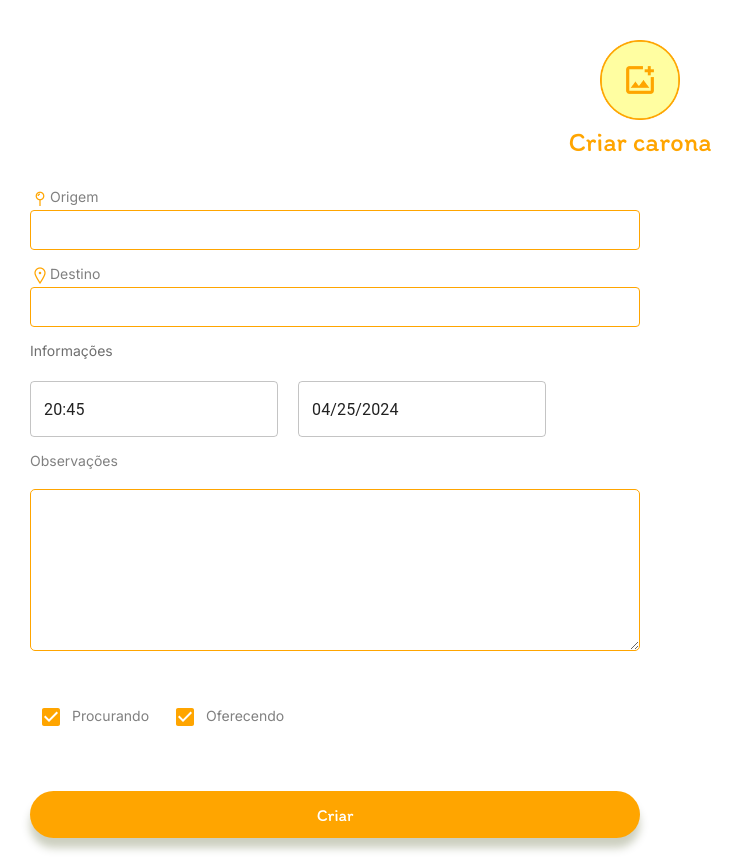
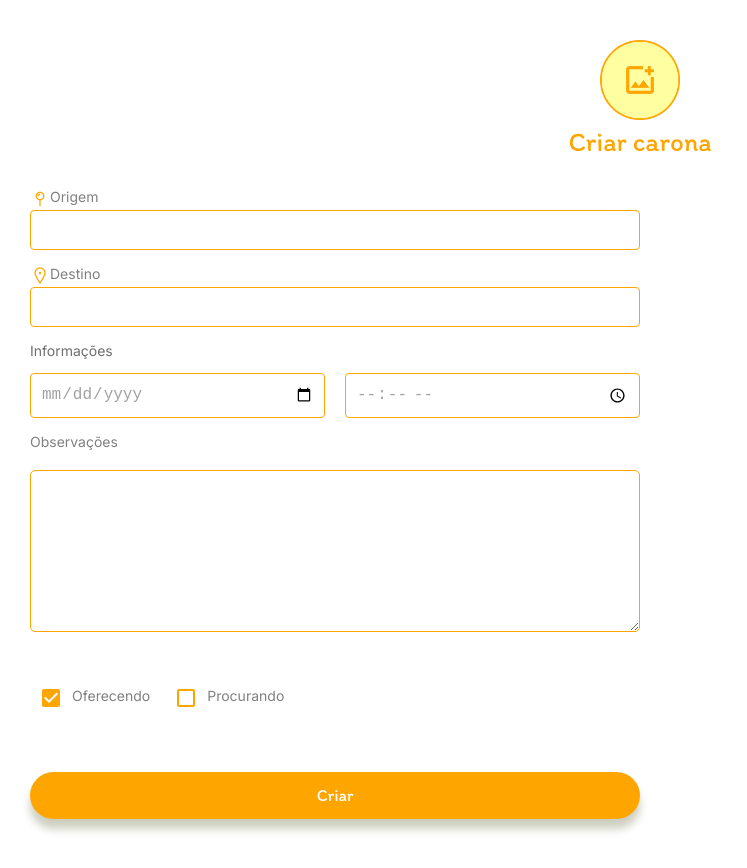
Before and after one commit to Rayane-Araujo/caronas_app, a React (Vite) app in the folder frontend/: page /ride-create in a window 1280 px wide. Shown: the whole page, without its empty margins (0-747 px from the left). Built offline with nearby package versions, Linux system fonts and the light colour scheme.

Commit message:
feat: consumindo api no ride create

```diff
--- a/frontend/src/App.jsx
+++ b/frontend/src/App.jsx
@@ -1,10 +1,13 @@
-import AppRoutes from './Routes';
+import { QueryClientProvider, QueryClient } from "@tanstack/react-query";
+import AppRoutes from "./Routes";
+
+const queryClient = new QueryClient();
 
 function App() {
   return (
-    <div>
-      <AppRoutes/>
-    </div>
+    <QueryClientProvider client={queryClient}>
+      <AppRoutes />
+    </QueryClientProvider>
   );
 }
 
--- /dev/null
+++ b/frontend/src/components/Mui/CheckBox.jsx
@@ -0,0 +1,44 @@
+import React, { useState } from "react";
+import Checkbox from "@mui/material/Checkbox";
+import { CheckboxFild, CheckboxWrapper } from "../../pages/RideCreate/styled";
+
+
+export const TypeCheckbox = () => {
+  const [selectedType, setSelectedType] = useState("offer");
+
+  const handleChange = (event) => {
+    setSelectedType(event.target.value);
+  };
+
+  return (
+    <CheckboxWrapper>
+      <CheckboxFild>
+        <Checkbox
+          checked={selectedType === "offer"}
+          onChange={handleChange}
+          value="offer"
+          sx={{
+            color: "#FFA500",
+            "&.Mui-checked": {
+              color: "#FFA500",
+            },
+          }}
+        />
+        <label>Oferecendo</label>
+
+        <Checkbox
+          checked={selectedType === "request"}
+          onChange={handleChange}
+          value="request"
+          sx={{
+            color: "#FFA500",
+            "&.Mui-checked": {
+              color: "#FFA500",
+            },
+          }}
+        />
+        <label>Procurando</label>
+      </CheckboxFild>
+    </CheckboxWrapper>
+  );
+};
--- a/frontend/src/components/Mui/DatePicker.jsx
+++ /dev/null
@@ -1,18 +0,0 @@
-import * as React from "react";
-import dayjs from "dayjs";
-import { DemoContainer, DemoItem } from "@mui/x-date-pickers/internals/demo";
-import { AdapterDayjs } from "@mui/x-date-pickers/AdapterDayjs";
-import { LocalizationProvider } from "@mui/x-date-pickers/LocalizationProvider";
-import { DatePicker } from "@mui/x-date-pickers/DatePicker";
-
-export const BasicDatePicker = () => {
-  return (
-    <LocalizationProvider dateAdapter={AdapterDayjs}>
-      <DemoContainer components={["DatePicker"]}>
-        <DemoItem>
-          <DatePicker defaultValue={dayjs()} />
-        </DemoItem>
-      </DemoContainer>
-    </LocalizationProvider>
-  );
-}
--- a/frontend/src/components/Mui/TimePicker.jsx
+++ /dev/null
@@ -1,18 +0,0 @@
-import * as React from "react";
-import dayjs from "dayjs";
-import { DemoContainer, DemoItem } from "@mui/x-date-pickers/internals/demo";
-import { AdapterDayjs } from "@mui/x-date-pickers/AdapterDayjs";
-import { LocalizationProvider } from "@mui/x-date-pickers/LocalizationProvider";
-import { TimePicker } from "@mui/x-date-pickers/TimePicker";
-
-export const BasicTimePicker = () => {
-  return (
-    <LocalizationProvider dateAdapter={AdapterDayjs}>
-      <DemoContainer components={["TimePicker"]}>
-        <DemoItem>
-          <TimePicker defaultValue={dayjs()}  ampm={false} />
-        </DemoItem>
-      </DemoContainer>
-    </LocalizationProvider>
-  );
-}
--- /dev/null
+++ b/frontend/src/hooks/useRideCreate.js
@@ -0,0 +1,24 @@
+import { useMutation, useQueryClient } from "@tanstack/react-query";
+import { toast } from "react-toastify";
+import { useNavigate } from "react-router-dom";
+import { RideCreate } from "../services/RideCreate";
+import { handleError } from "../utils/Error";
+
+export function useRideCreate() {
+  const queryClient = useQueryClient();
+  const navigate = useNavigate()
+
+  const mutate = useMutation({
+    mutationFn: RideCreate,
+    onSuccess: () => {
+      queryClient.invalidateQueries({ queryKey: ["ride-create"] });
+      toast.success("Sucesso!");
+      navigate("/ride-list")
+    },
+    onError: (error) => {
+      handleError(error);
+    },
+  });
+
+  return mutate;
+}
--- a/frontend/src/pages/RideCreate/index.jsx
+++ b/frontend/src/pages/RideCreate/index.jsx
@@ -1,26 +1,57 @@
+import React, { useState } from "react";
+import { Input } from "../../styles/Input";
 import { Header } from "../../components/Header";
 import { Button } from "../../styles/Button";
-import { Input } from "../../styles/Input";
+import { TypeCheckbox } from "../../components/Mui/CheckBox";
+import { useRideCreate } from "../../hooks/useRideCreate";
 import { ContentInput, Form } from "../../pages/Login/styled";
-import { CheckboxFild, CheckboxWrapper, Info, InputWrapper, TextArea } from "./styled";
-import { BasicDatePicker } from "../../components/Mui/DatePicker";
-import { BasicTimePicker } from "../../components/Mui/TimePicker";
+import { Info, InputWrapper, TextArea } from "./styled";
 
 import logo from "../../assets/images/LogoFoto.jpg";
-import Checkbox from "@mui/material/Checkbox";
 
 export const RideCreate = () => {
+  const mutateRideCreate = useRideCreate();
+  const [formData, setFormData] = useState({
+    origin: "",
+    destiny: "",
+    time: "",
+    date: "",
+    observation: "",
+    type: "offer",
+  });
+
+  const { origin, destiny, time, date, observation } = formData;
+
+  const handleChange = (e) => {
+    const { name, value } = e.target;
+    setFormData({ ...formData, [name]: value });
+  };
+
+  const handleSubmit = async (e) => {
+    e.preventDefault();
+    mutateRideCreate.mutate(formData);
+  };
+
+  const handleTypeChange = (selectedType) => {
+    setFormData({ ...formData, type: selectedType });
+  };
+
   return (
     <>
       <Header logo={logo} title="Criar carona" />
       <ContentInput>
-        <Form>
+        <Form onSubmit={handleSubmit}>
           <div>
             <InputWrapper>
               <i className="las la-map-pin"></i>
               <label>Origem</label>
             </InputWrapper>
-            <Input type="text" name="origin" />
+            <Input
+              type="text"
+              name="origin"
+              value={origin}
+              onChange={handleChange}
+            />
           </div>
 
           <div>
@@ -28,48 +59,48 @@ export const RideCreate = () => {
               <i className="las la-map-marker"></i>
               <label>Destino</label>
             </InputWrapper>
-            <Input type="text" name="destiny" />
+            <Input
+              type="text"
+              name="destiny"
+              value={destiny}
+              onChange={handleChange}
+            />
           </div>
 
           <Info>
             <p>Informações</p>
             <div className="date-and-time">
-              <BasicTimePicker />
-
-              <BasicDatePicker />
+              <Input
+                type="date"
+                value={date}
+                style={{ color: "#0000005e" }}
+                onChange={(e) =>
+                  setFormData({ ...formData, date: e.target.value })
+                }
+              />
+              <Input
+                type="time"
+                style={{ color: "#0000005e" }}
+                value={time}
+                onChange={(e) =>
+                  setFormData({ ...formData, time: e.target.value })
+                }
+              />
             </div>
           </Info>
 
           <label>Observações</label>
-          <TextArea cols="30" rows="10" />
+          <TextArea
+            cols="30"
+            rows="10"
+            name="observation"
+            value={observation}
+            onChange={handleChange}
+          />
 
-          <CheckboxWrapper>
-            <CheckboxFild>
-              <Checkbox
-                defaultChecked
-                sx={{
-                  color: "#FFA500",
-                  "&.Mui-checked": {
-                    color: "#FFA500",
-                  },
-                }}
-              />
-              <label>Procurando</label>
+          <TypeCheckbox onChange={handleTypeChange} />
 
-              <Checkbox
-                defaultChecked
-                sx={{
-                  color: "#FFA500",
-                  "&.Mui-checked": {
-                    color: "#FFA500",
-                  },
-                }}
-              />
-              <label>Oferecendo</label>
-            </CheckboxFild>
-          </CheckboxWrapper>
-
-          <Button type="submit">{"Criar"}</Button>
+          <Button type="submit">Criar</Button>
         </Form>
       </ContentInput>
     </>
--- /dev/null
+++ b/frontend/src/services/RideCreate.js
@@ -0,0 +1,14 @@
+import { api } from "../hooks/useApi";
+
+export async function RideCreate({ origin, destiny, time, date, type, user_id, observation }) {
+  const response = await api.post("ride", {
+    origin,
+    destiny,
+    time,
+    date,
+    type,
+    user_id,
+    observation
+  });
+  return response.data;
+}
```
Also changed, not shown: frontend/src/pages/RideCreate/styled.js (line endings or trailing spaces).
